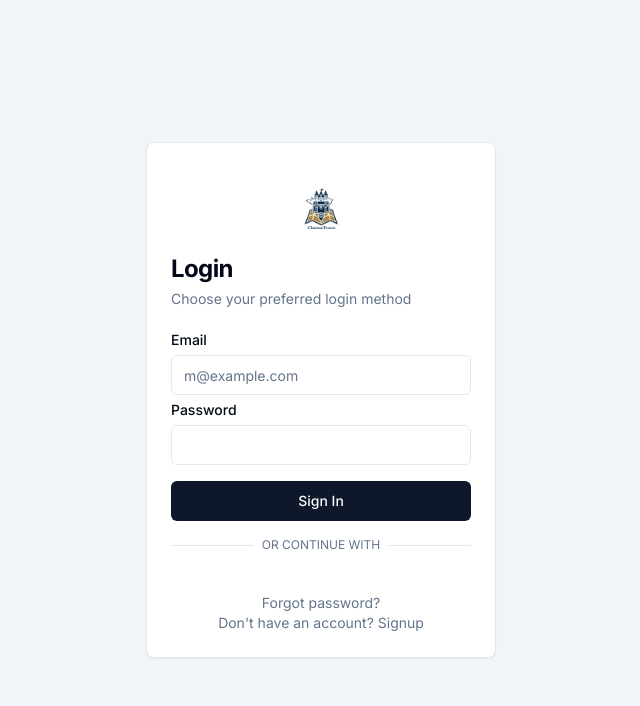
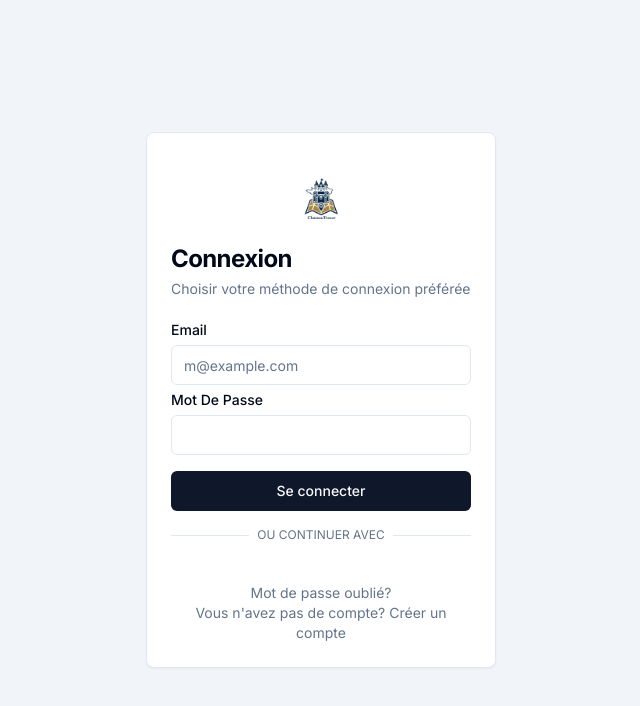
Before and after one commit to MatisMLDR/ChateauTresor, a Next.js app: page /login in a window 1280 px wide. Shown: the top 706 px of the page, without its empty margins (319-959 px from the left). Built offline with nearby package versions, Linux system fonts and the light colour scheme; no server answers.

Commit message:
traduction composants et page login

```diff
--- a/app/login/page.tsx
+++ b/app/login/page.tsx
@@ -16,8 +16,8 @@ export default function Login() {
                         </Link>
                     </div>
 
-                    <CardTitle className="text-2xl font-bold">Login</CardTitle>
-                    <CardDescription>Choose your preferred login method</CardDescription>
+                    <CardTitle className="text-2xl font-bold">Connexion</CardTitle>
+                    <CardDescription>Choisir votre méthode de connexion préférée</CardDescription>
                 </CardHeader>
                 <CardContent className="grid gap-4">
                     <LoginForm />
@@ -26,17 +26,17 @@ export default function Login() {
                             <span className="w-full border-t" />
                         </div>
                         <div className="relative flex justify-center text-xs uppercase">
-                            <span className="bg-background px-2 text-muted-foreground">Or continue with</span>
+                            <span className="bg-background px-2 text-muted-foreground">Ou continuer avec</span>
                         </div>
                     </div>
                     <ProviderSigninBlock />
                 </CardContent>
                 <CardFooter className="flex-col text-center">
                     <Link className="w-full text-sm text-muted-foreground " href="/forgot-password">
-                        Forgot password?
+                        Mot de passe oublié?
                     </Link>
                     <Link className="w-full text-sm text-muted-foreground" href="/signup">
-                        Don&apos;t have an account? Signup
+                        Vous n&apos;avez pas de compte? Créer un compte
                     </Link>
                 </CardFooter>
             </Card>
--- a/components/DashboardHeader.tsx
+++ b/components/DashboardHeader.tsx
@@ -29,22 +29,22 @@ export default async function DashboardHeader() {
                     </Suspense>
                     <nav className="flex items-center space-x-6 text-sm font-medium">
                         <Link className="transition-colors hover:text-foreground/80 text-foreground" href="#">
-                            Home
+                            Accueil
                         </Link>
                         <Link className="transition-colors hover:text-foreground/80 text-foreground/60" href="#">
-                            Projects
+                            Projets
                         </Link>
                         <Link className="transition-colors hover:text-foreground/80 text-foreground/60" href="#">
-                            Tasks
+                            Tâches
                         </Link>
                         <Link className="transition-colors hover:text-foreground/80 text-foreground/60" href="#">
-                            Reports
+                            Rapports
                         </Link>
                     </nav>
                 </div>
                 <Button variant="outline" size="icon" className="mr-2 md:hidden">
                     <Menu className="h-5 w-5" />
-                    <span className="sr-only">Toggle Menu</span>
+                    <span className="sr-only">Menu Bascule</span>
                 </Button>
                 <div className="flex flex-1 items-center justify-between space-x-2 md:justify-end">
                     <div className="w-full flex-1 md:w-auto md:flex-none">
--- a/components/DashboardHeaderProfileDropdown.tsx
+++ b/components/DashboardHeaderProfileDropdown.tsx
@@ -28,34 +28,34 @@ export default async function DashboardHeaderProfileDropdown() {
                 <DropdownMenuTrigger asChild>
                     <Button variant="ghost" size="icon">
                         <User className="h-4 w-4" />
-                        <span className="sr-only">Open user menu</span>
+                        <span className="sr-only">Ouvrir Menu Utilisateur</span>
                     </Button>
                 </DropdownMenuTrigger>
                 <DropdownMenuContent align="end">
-                    <DropdownMenuLabel>My Account</DropdownMenuLabel>
+                    <DropdownMenuLabel>Mon Profil</DropdownMenuLabel>
                     <DropdownMenuSeparator />
                     <Link href="#">
                         <DropdownMenuItem>
                             <User className="mr-2 h-4 w-4" />
-                            <span>Profile</span>
+                            <span>Profil</span>
                         </DropdownMenuItem>
                     </Link>
                     <Link href="#">
                         <DropdownMenuItem>
                             <Settings className="mr-2 h-4 w-4" />
-                            <span>Settings</span>
+                            <span>Paramètres</span>
                         </DropdownMenuItem>
                     </Link>
                     <Link href="#">
                         <DropdownMenuItem>
                             <ReceiptText className="mr-2 h-4 w-4" />
-                            <Link href={billingPortalURL}>Billing</Link>
+                            <Link href={billingPortalURL}>Facturation</Link>
                         </DropdownMenuItem>
                     </Link>
                     <Link href="#">
                         <DropdownMenuItem>
                             <HelpCircle className="mr-2 h-4 w-4" />
-                            <span>Help</span>
+                            <span>Aide</span>
                         </DropdownMenuItem>
                     </Link>
                     <DropdownMenuSeparator />
@@ -63,7 +63,7 @@ export default async function DashboardHeaderProfileDropdown() {
                         <form action={logout} className="w-full">
                             <button type="submit" className="w-full flex" >
                                 <LogOut className="mr-2 h-4 w-4" />
-                                <span > Log out</span>
+                                <span >Se Déconnecter</span>
                             </button>
                         </form>
                     </DropdownMenuItem>
--- a/components/ForgotPasswordForm.tsx
+++ b/components/ForgotPasswordForm.tsx
@@ -22,7 +22,7 @@ export default function ForgotPasswordForm() {
                     required
                 />
             </div>
-            <Button className="w-full mt-4" type="submit">Reset Password</Button>
+            <Button className="w-full mt-4" type="submit">Réinitialiser Mot De Passe</Button>
             {formState?.message && (
                 <p className="text-sm text-red-500 text-center py-2">{formState.message}</p>
             )}
--- a/components/LoginForm.tsx
+++ b/components/LoginForm.tsx
@@ -23,7 +23,7 @@ export default function LoginForm() {
                 />
             </div>
             <div className="grid gap-2 mt-2">
-                <Label htmlFor="password">Password</Label>
+                <Label htmlFor="password">Mot De Passe</Label>
                 <Input
                     id="password"
                     type="password"
@@ -31,7 +31,7 @@ export default function LoginForm() {
                     required
                 />
             </div>
-            <Button className="w-full mt-4" type="submit">Sign In</Button>
+            <Button className="w-full mt-4" type="submit">Se connecter</Button>
             {formState?.message && (
                 <p className="text-sm text-red-500 text-center py-2">{formState.message}</p>
             )}
--- a/components/ResetPasswordForm.tsx
+++ b/components/ResetPasswordForm.tsx
@@ -20,18 +20,18 @@ export default function ResetPasswordForm() {
     return (<>
         <form action={formAction}>
             <div className="grid gap-2">
-                <Label htmlFor="email">Password</Label>
+                <Label htmlFor="email">Mot De Passe</Label>
                 <Input
                     id="password"
                     type="password"
-                    placeholder="Enter New Password"
+                    placeholder="Entrer nouveau mot de passe"
                     name="password"
                     required
                 />
                 <Input
                     id="confirm_password"
                     type="password"
-                    placeholder="Confirm Password"
+                    placeholder="Confirmer le mot de passe"
                     name="confirm_password"
                     required
                 />
@@ -39,7 +39,7 @@ export default function ResetPasswordForm() {
                     <GetCodeHiddenInput />
                 </Suspense>
             </div>
-            <Button className="w-full mt-4" type="submit">Update Password</Button>
+            <Button className="w-full mt-4" type="submit">Mettre à jour le mot de passe</Button>
             {formState?.message && (
                 <p className="text-sm text-red-500 text-center py-2">{formState.message}</p>
             )}
```
